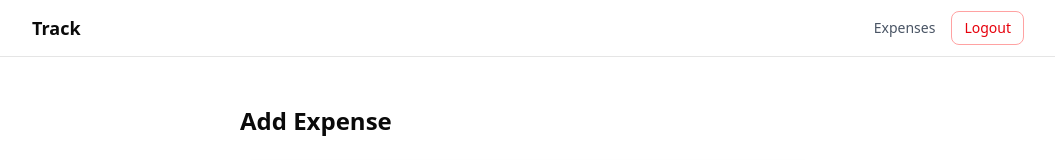
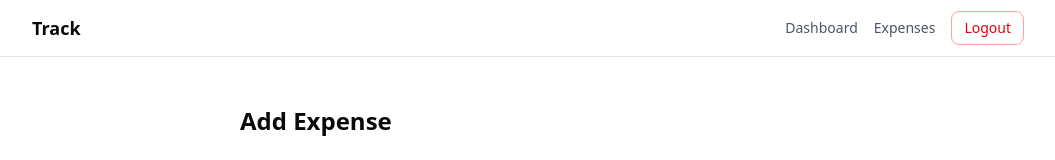
Before and after one commit to thetzunemyatmoe/expense-tracker-frontend-, a Next.js app: page /expenses/add in a window 1280 px wide. Shown: the top 160 px of the page, without its empty margins (112-1167 px from the left). Built offline with nearby package versions, Linux system fonts and the light colour scheme.

Commit message:
Nav Bar Update/Final UI

```diff
--- a/src/app/(protected)/dashboard/page.tsx
+++ b/src/app/(protected)/dashboard/page.tsx
@@ -181,7 +181,7 @@
 
 ];
 
-  // AI
+  // TODO: AI insight
   // const insight = await generateInsight(list_of_expense);
   const insight = {
   summary: 'The overall spending shows a balanced approach with notable expenses in groceries and clothing. Leisure activities also contribute significantly to the total spending.',
@@ -194,31 +194,20 @@
   ]
 }
 
-
-
-
   return (
     <div className="flex flex-col gap-6 p-6">
-
       <SpendingInsight insight={insight}/>
-
       <div className="grid grid-cols-1 md:grid-cols-3 gap-4">
         <MonthlyTotalSpent expenseList={list_of_expense}/>
         <TotalTransactions expenseList={list_of_expense}/>
         <HighestExpese expenseList={list_of_expense}/>
       </div>
 
-  {/* ⭐ Charts Row */}
-  <div className="grid grid-cols-1 lg:grid-cols-2 gap-4">
-
-    {/* Category Breakdown Chart */}
-    <CategoryBreakdown expenseList={list_of_expense}/>
-    <SpendingTrend expenseList={list_of_expense}/>
-
-
-
-  </div>
-</div>
+      <div className="grid grid-cols-1 lg:grid-cols-2 gap-4">
+        <CategoryBreakdown expenseList={list_of_expense}/>
+        <SpendingTrend expenseList={list_of_expense}/>
+      </div>
+    </div>
 
   )
 }
--- a/src/components/NavBar.tsx
+++ b/src/components/NavBar.tsx
@@ -28,6 +28,12 @@
 
         {/* Right: Actions */}
         <div className="flex items-center gap-4">
+          <Link
+            href="/dashboard"
+            className="text-sm text-gray-600 hover:text-black transition"
+          >
+            Dashboard
+          </Link>
 
           <Link
             href="/expenses"
```
